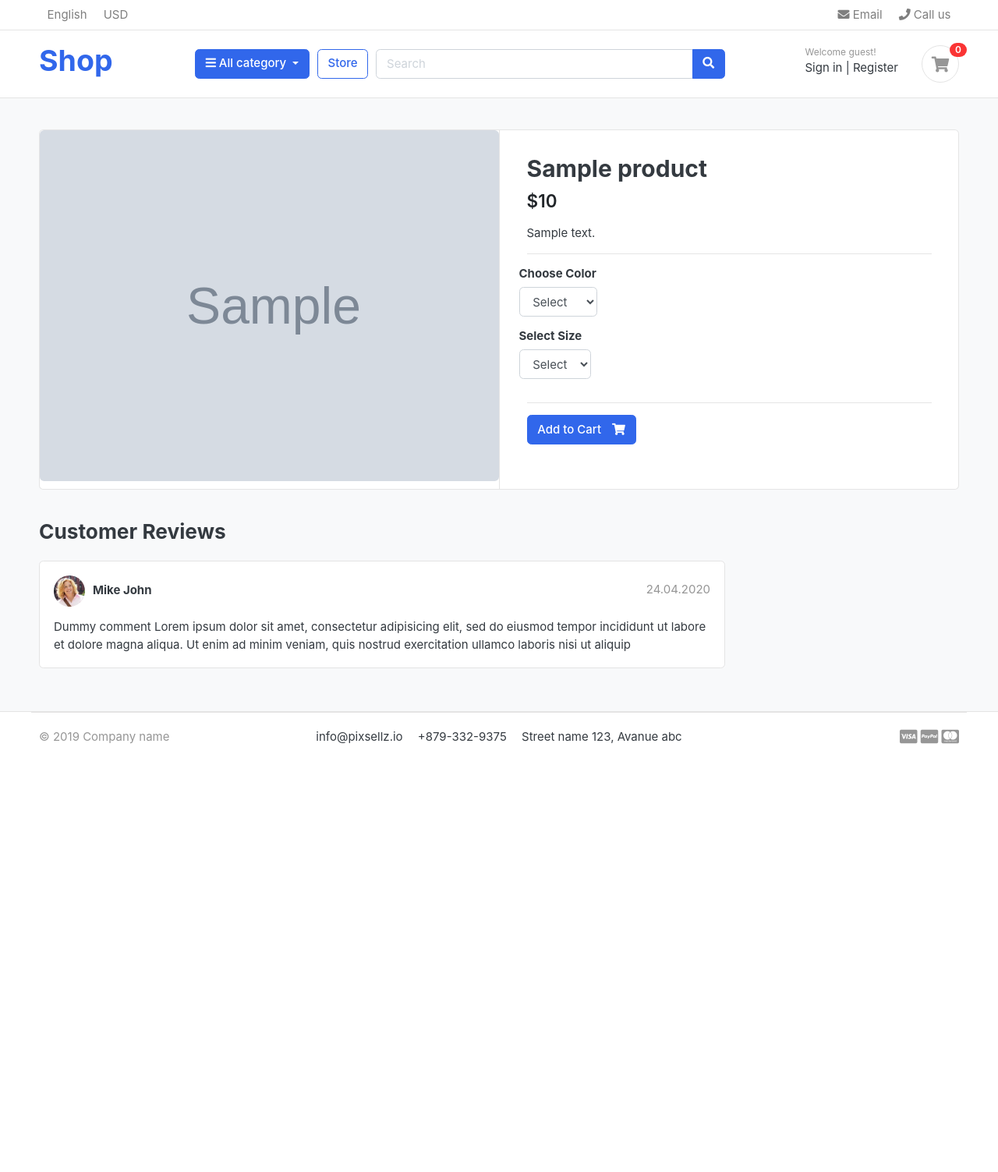
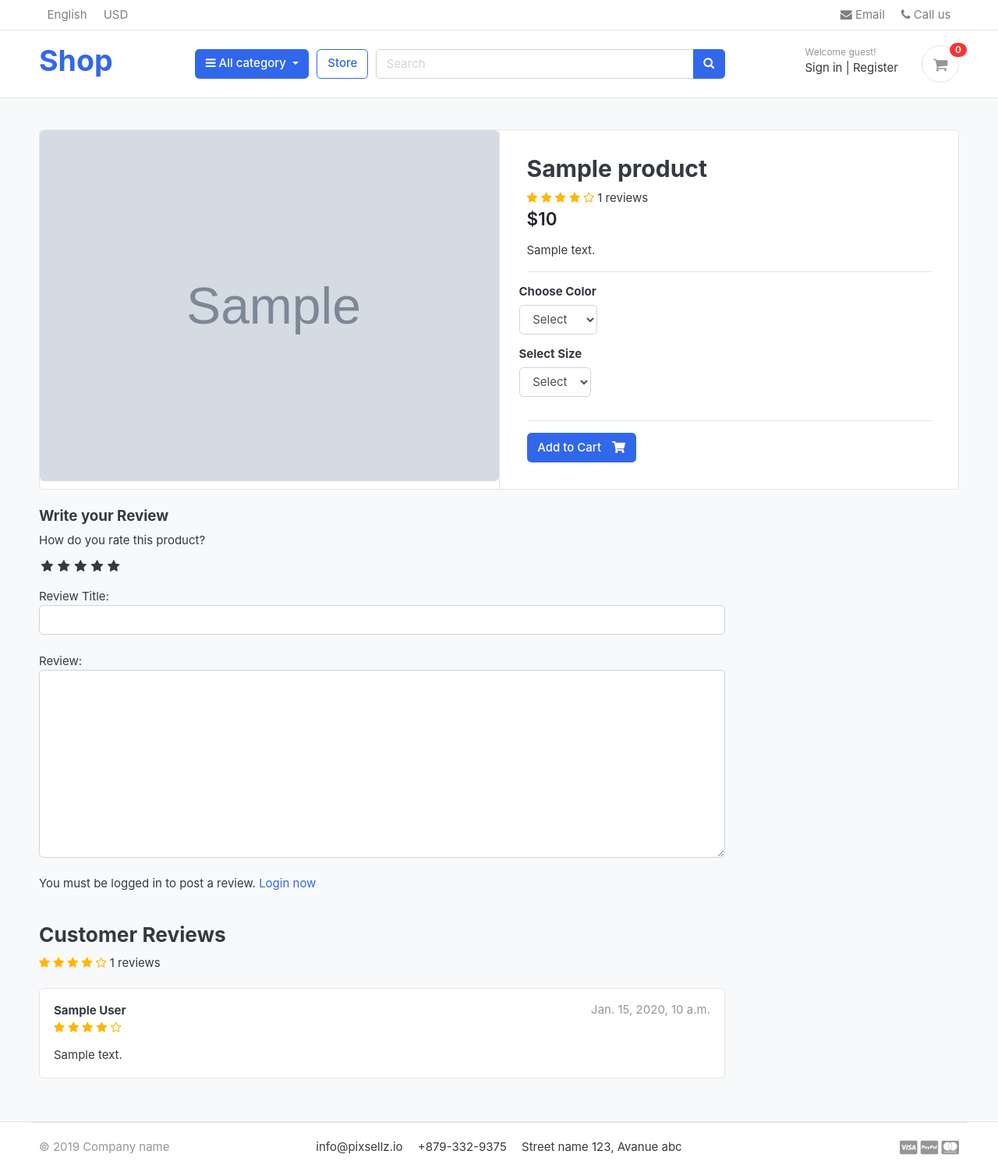
Before and after one commit to Inspayran/Shop, a Django app: a page that uses templates/base.html in a window 1280 px wide. Shown: the whole page at 78% size. Before the commit the page ends 954 px from the top, so only its background shows below. Run offline with Django 3.2, Linux system fonts and the light colour scheme; tables that the repository leaves empty hold one stand-in row (values such as "Sample post"); grey boxes marked "Sample" are stand-in pictures; some libraries are stand-ins or nearby versions; some web fonts are replaced.

Commit message:
review and rating system

```diff
--- /dev/null
+++ b/Shop/static/css/custom.css
@@ -0,0 +1,46 @@
+/* Hide Radio button */
+.rate > input{
+  display: none;
+}
+
+.rate{
+  display: inline-block;;
+  border: 0;
+}
+
+.rate > label{
+  float: right;
+}
+
+/* Showing the stars */
+.rate > label:before{
+  display: inline-block;
+  font-size: 1.1rem;
+  font-family: FontAwesome;
+  content: "\f005";
+  margin:0;
+  padding:0.3rem .2rem;
+  cursor: pointer;
+}
+
+/* Half star */
+.rate .half:before{
+  content: "\f089";
+  position: absolute;
+  padding-right: 0;
+}
+
+/* Click and hover */
+input:checked ~ label, label:hover ~ label{
+  color: #ffb503;
+}
+
+/* hover hightlight */
+input:checked + label:hover, input:checked ~ label:hover,input:checked ~ label:hover ~ label,
+label:hover ~ input:checked ~ label{
+  color: #cc9000;
+}
+
+.rating-star i{
+    color: #ffb503 !important;
+}
--- a/store/admin.py
+++ b/store/admin.py
@@ -1,5 +1,5 @@
 from django.contrib import admin
-from .models import Product, Variation
+from .models import Product, Variation, ReviewRating
 
 
 class ProductAdmin(admin.ModelAdmin):
@@ -14,3 +14,4 @@ class VariationAdmin(admin.ModelAdmin):
 
 admin.site.register(Product, ProductAdmin)
 admin.site.register(Variation, VariationAdmin)
+admin.site.register(ReviewRating)
--- a/store/models.py
+++ b/store/models.py
@@ -1,7 +1,9 @@
 from django.db import models
+from django.db.models import Avg, Count
 from django.urls import reverse
 
 from category.models import Category
+from accounts.models import Account
 
 
 class Product(models.Model):
@@ -21,6 +23,20 @@ class Product(models.Model):
 
     def __str__(self):
         return self.product_name
+
+    def average_review(self):
+        reviews = ReviewRating.objects.filter(product=self, status=True).aggregate(average=Avg('rating'))
+        avg = 0
+        if reviews['average'] is not None:
+            avg = float(reviews['average'])
+        return avg
+
+    def count_review(self):
+        reviews = ReviewRating.objects.filter(product=self, status=True).aggregate(count=Count('id'))
+        count = 0
+        if reviews['count'] is not None:
+            count = int(reviews['count'])
+        return count
 
 
 class VariationManager(models.Manager):
@@ -48,3 +64,18 @@ class Variation(models.Model):
 
     def __str__(self):
         return self.variation_value
+
+
+class ReviewRating(models.Model):
+    product = models.ForeignKey(Product, on_delete=models.CASCADE)
+    user = models.ForeignKey(Account, on_delete=models.CASCADE)
+    subject = models.CharField(max_length=100, blank=True)
+    review = models.TextField(max_length=1000, blank=True)
+    rating = models.FloatField()
+    ip = models.CharField(max_length=20, blank=True)
+    status = models.BooleanField(default=True)
+    created_at = models.DateTimeField(auto_now_add=True)
+    updated_at = models.DateTimeField(auto_now=True)
+
+    def __str__(self):
+        return self.subject
--- a/store/urls.py
+++ b/store/urls.py
@@ -6,4 +6,5 @@ urlpatterns = [
     path('category/<slug:category_slug>/', views.store, name='products_by_category'),
     path('category/<slug:category_slug>/<slug:product_slug>/', views.product_detail, name='product_detail'),
     path('search/', views.search, name='search'),
+    path('submit_review/<int:product_id>/', views.submit_review, name='submit_review'),
 ]
--- a/store/views.py
+++ b/store/views.py
@@ -1,10 +1,14 @@
-from django.shortcuts import render, get_object_or_404
+from django.shortcuts import render, get_object_or_404, redirect
 from .models import Product
 from category.models import Category
 from cart.models import CartItem
 from cart.views import _cart_id
 from django.core.paginator import EmptyPage, PageNotAnInteger, Paginator
 from django.db.models import Q
+from .forms import ReviewForm
+from django.contrib import messages
+from .models import ReviewRating
+from orders.models import OrderProduct
 
 
 def store(request, category_slug=None):
@@ -39,9 +43,20 @@ def product_detail(request, category_slug, product_slug):
     except Exception as e:
         raise e
 
+    if request.user.is_authenticated:
+        try:
+            order_product = OrderProduct.objects.filter(user=request.user, product_id=single_product.id).exists()
+        except OrderProduct.DoesNotExist:
+            order_product = None
+    else:
+        order_product = None
+
+    reviews = ReviewRating.objects.filter(product_id=single_product, status=True)
     context = {
         'single_product': single_product,
         'in_cart': in_cart,
+        'order_product': order_product,
+        'reviews': reviews,
     }
     return render(request, 'store/product_detail.html', context)
 
@@ -60,3 +75,27 @@ def search(request):
         'products_count':products_count,
     }
     return render(request, 'store/store.html', context)
+
+
+def submit_review(request, product_id):
+    url = request.META.get('HTTP_REFERER')
+    if request.method == 'POST':
+        try:
+            reviews = ReviewRating.objects.get(user__id=request.user.id, product__id=product_id)
+            form = ReviewForm(request.POST, instance=reviews)
+            form.save()
+            messages.success(request, 'Thank you! Your review has been updated!')
+            return redirect(url)
+        except ReviewRating.DoesNotExist:
+            form = ReviewForm(request.POST)
+            if form.is_valid():
+                data = ReviewRating()
+                data.subject = form.cleaned_data['subject']
+                data.review = form.cleaned_data['review']
+                data.rating = form.cleaned_data['rating']
+                data.ip = request.META.get('REMOTE_ADDR')
+                data.product_id = product_id
+                data.user_id = request.user.id
+                data.save()
+                messages.success(request, 'Thank you! Your review has been created!')
+                return redirect(url)
--- a/templates/base.html
+++ b/templates/base.html
@@ -26,6 +26,9 @@
 <link href="{% static 'css/ui.css' %}" rel="stylesheet" type="text/css"/>
 <link href="{% static 'css/responsive.css' %}" rel="stylesheet" media="only screen and (max-width: 1200px)" />
 
+<link href="{% static 'css/custom.css' %}" rel="stylesheet" type="text/css"/>
+<link rel="stylesheet" href="https://cdnjs.cloudflare.com/ajax/libs/font-awesome/4.7.0/css/font-awesome.min.css">
+
 <!-- custom javascript -->
 <script src="{% static 'js/script.js' %}" type="text/javascript"></script>
 
--- a/templates/store/product_detail.html
+++ b/templates/store/product_detail.html
@@ -23,6 +23,16 @@
 				<article class="content-body">
 
 				<h2 class="title">{{ single_product.product_name }}</h2>
+				<div class="rating-star">
+					<span>
+						<i class="fa fa-star{% if single_product.average_review < 0.5 %}-o{% elif single_product.average_review >= 0.5 and single_product.average_review < 1 %}-half-o{% endif %}" aria-hidden="true"></i>
+						<i class="fa fa-star{% if single_product.average_review < 1.5 %}-o{% elif single_product.average_review >= 1.5 and single_product.average_review < 2 %}-half-o{% endif %}" aria-hidden="true"></i>
+						<i class="fa fa-star{% if single_product.average_review < 2.5 %}-o{% elif single_product.average_review >= 2.5 and single_product.average_review < 3 %}-half-o{% endif %}" aria-hidden="true"></i>
+						<i class="fa fa-star{% if single_product.average_review < 3.5 %}-o{% elif single_product.average_review >= 3.5 and single_product.average_review < 4 %}-half-o{% endif %}" aria-hidden="true"></i>
+						<i class="fa fa-star{% if single_product.average_review < 4.5 %}-o{% elif single_product.average_review >= 4.5 and single_product.average_review < 5 %}-half-o{% endif %}" aria-hidden="true"></i>
+					{{ single_product.count_review }} reviews
+					</span>
+				</div>
 
 				<div class="mb-3">
 					<var class="price h4">${{ single_product.price }}</var>
@@ -72,29 +82,82 @@
 <div class="row">
 			<div class="col-md-9">
 
+				<form action="{% url 'submit_review' single_product.id  %}" method="POST">
+					{% csrf_token %}
+					<h5>Write your Review</h5>
+					<div>
+						<label for="">How do you rate this product?</label>
+						<br>
+						<div class="rate">
+							<input type="radio" name="rating" id="rating10" value="5" required /><label for="rating10" title="5"></label>
+							<input type="radio" name="rating" id="rating9" value="4.5" required /><label for="rating9" title="4.5" class="half"></label>
+							<input type="radio" name="rating" id="rating8" value="4" required /><label for="rating8" title="4"></label>
+							<input type="radio" name="rating" id="rating7" value="3.5" required /><label for="rating7" title="3.5" class="half"></label>
+							<input type="radio" name="rating" id="rating6" value="3" required /><label for="rating6" title="3"></label>
+							<input type="radio" name="rating" id="rating5" value="2.5" required /><label for="rating5" title="2.5" class="half"></label>
+							<input type="radio" name="rating" id="rating4" value="2" required /><label for="rating4" title="2"></label>
+							<input type="radio" name="rating" id="rating3" value="1.5" required /><label for="rating3" title="1.5" class="half"></label>
+							<input type="radio" name="rating" id="rating2" value="1" required /><label for="rating2" title="1"></label>
+							<input type="radio" name="rating" id="rating1" value="0.5" required /><label for="rating1" title="0.5" class="half"></label>
+						</div>
+						<br>
+						Review Title:
+						<input type="text" name="subject" id="" class="form-control">
+						<br>
+						Review:
+						<textarea name="review" id="" cols="30" rows="10" class="form-control"></textarea>
+						<br>
+						{% if user.is_authenticated %}
+							{% if order_product %}
+								<input type="submit" value="Submit Review" class="btn btn-primary">
+							{% else %}
+								<p>You must purchase this product to post a review.</p>
+							{% endif %}
+						{% else %}
+						<p>You must be logged in to post a review. <span><a href="{% url 'login' %}">Login now</a></span></p>
+						{% endif %}
+					</div>
+					<br>
+					          {% include 'includes/alerts.html' %}
+
+				</form>
 	<header class="section-heading">
 		<h3>Customer Reviews </h3>
-
+				<div class="rating-star">
+					<span>
+						<i class="fa fa-star{% if single_product.average_review < 0.5 %}-o{% elif single_product.average_review >= 0.5 and single_product.average_review < 1 %}-half-o{% endif %}" aria-hidden="true"></i>
+						<i class="fa fa-star{% if single_product.average_review < 1.5 %}-o{% elif single_product.average_review >= 1.5 and single_product.average_review < 2 %}-half-o{% endif %}" aria-hidden="true"></i>
+						<i class="fa fa-star{% if single_product.average_review < 2.5 %}-o{% elif single_product.average_review >= 2.5 and single_product.average_review < 3 %}-half-o{% endif %}" aria-hidden="true"></i>
+						<i class="fa fa-star{% if single_product.average_review < 3.5 %}-o{% elif single_product.average_review >= 3.5 and single_product.average_review < 4 %}-half-o{% endif %}" aria-hidden="true"></i>
+						<i class="fa fa-star{% if single_product.average_review < 4.5 %}-o{% elif single_product.average_review >= 4.5 and single_product.average_review < 5 %}-half-o{% endif %}" aria-hidden="true"></i>
+					{{ single_product.count_review }} reviews
+					</span>
+				</div>
 	</header>
-
+{% for review in reviews %}
 	<article class="box mb-3">
 		<div class="icontext w-100">
-			<img src="{% static './images/avatars/avatar1.jpg' %}" class="img-xs icon rounded-circle">
 			<div class="text">
-				<span class="date text-muted float-md-right">24.04.2020 </span>
-				<h6 class="mb-1">Mike John </h6>
-
+				<span class="date text-muted float-md-right">{{ review.updated_at }} </span>
+				<h6 class="mb-1">{{ review.user.full_name }} </h6>
+				<div class="rating-star">
+					<span>
+						<i class="fa fa-star{% if review.rating == 0.5 %}-half-o{% elif review.rating < 1 %}-o{% endif %}" aria-hidden="true"></i>
+						<i class="fa fa-star{% if review.rating == 1.5 %}-half-o{% elif review.rating < 2 %}-o{% endif %}" aria-hidden="true"></i>
+						<i class="fa fa-star{% if review.rating == 2.5 %}-half-o{% elif review.rating < 3 %}-o{% endif %}" aria-hidden="true"></i>
+						<i class="fa fa-star{% if review.rating == 3.5 %}-half-o{% elif review.rating < 4 %}-o{% endif %}" aria-hidden="true"></i>
+						<i class="fa fa-star{% if review.rating == 4.5 %}-half-o{% elif review.rating < 5 %}-o{% endif %}" aria-hidden="true"></i>
+					</span>
+				</div>
 			</div>
 		</div> <!-- icontext.// -->
 		<div class="mt-3">
 			<p>
-				Dummy comment Lorem ipsum dolor sit amet, consectetur adipisicing elit, sed do eiusmod
-				tempor incididunt ut labore et dolore magna aliqua. Ut enim ad minim veniam,
-				quis nostrud exercitation ullamco laboris nisi ut aliquip
+				{{ review.review}}
 			</p>
 		</div>
 	</article>
-
+{% endfor %}
 
 
 	</div> <!-- col.// -->
```
Also changed, not shown: store/forms.py (added, +8 -0 lines), orders/migrations/0006_alter_order_status.py (added), orders/migrations/0007_alter_order_status.py (added), orders/migrations/0008_alter_order_status.py (added), orders/migrations/0009_alter_order_status.py (added), store/migrations/0003_reviewrating.py (added).
